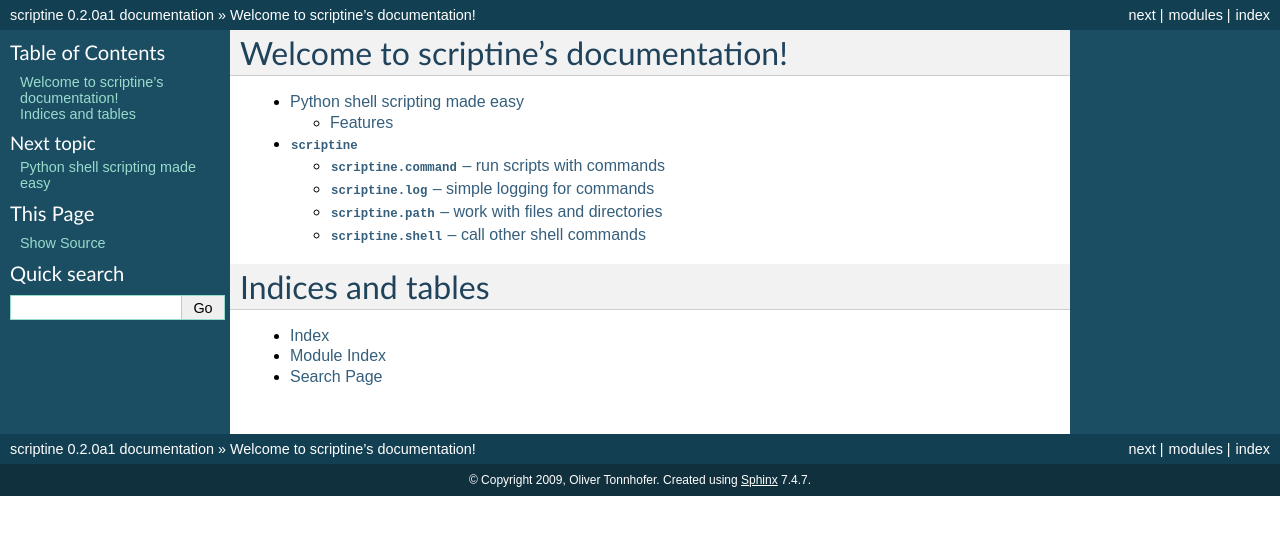
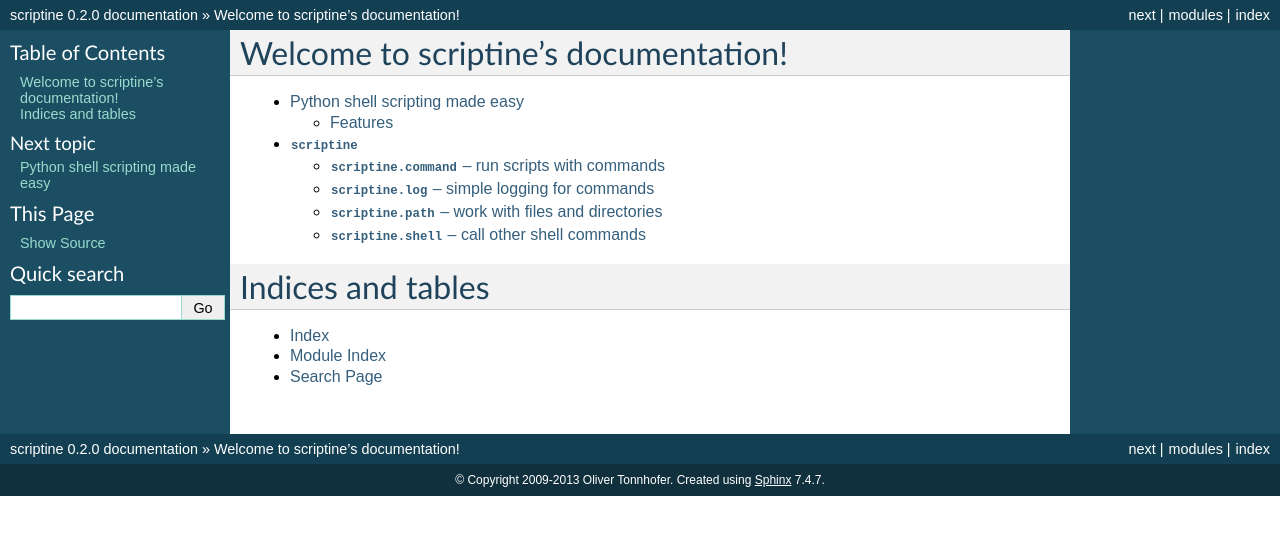
Before and after one commit to olt/scriptine, a Sphinx documentation site: the page built from doc/index.rst, in a window 1280 px wide. Shown: the top 535 px of the page. Built offline with Sphinx 7.4.7, drawn with Linux system fonts in a browser that asks for light colours.

Commit message:
bumped version in docs

```diff
--- a/doc/conf.py
+++ b/doc/conf.py
@@ -38,7 +38,7 @@
 
 # General information about the project.
 project = u'scriptine'
-copyright = u'2009, Oliver Tonnhofer'
+copyright = u'2009-2013 Oliver Tonnhofer'
 
 # The version info for the project you're documenting, acts as replacement for
 # |version| and |release|, also used in various other places throughout the
@@ -47,7 +47,7 @@
 # The short X.Y version.
 version = '0.2'
 # The full version, including alpha/beta/rc tags.
-release = '0.2.0a1'
+release = '0.2.0'
 
 # The language for content autogenerated by Sphinx. Refer to documentation
 # for a list of supported languages.
```
